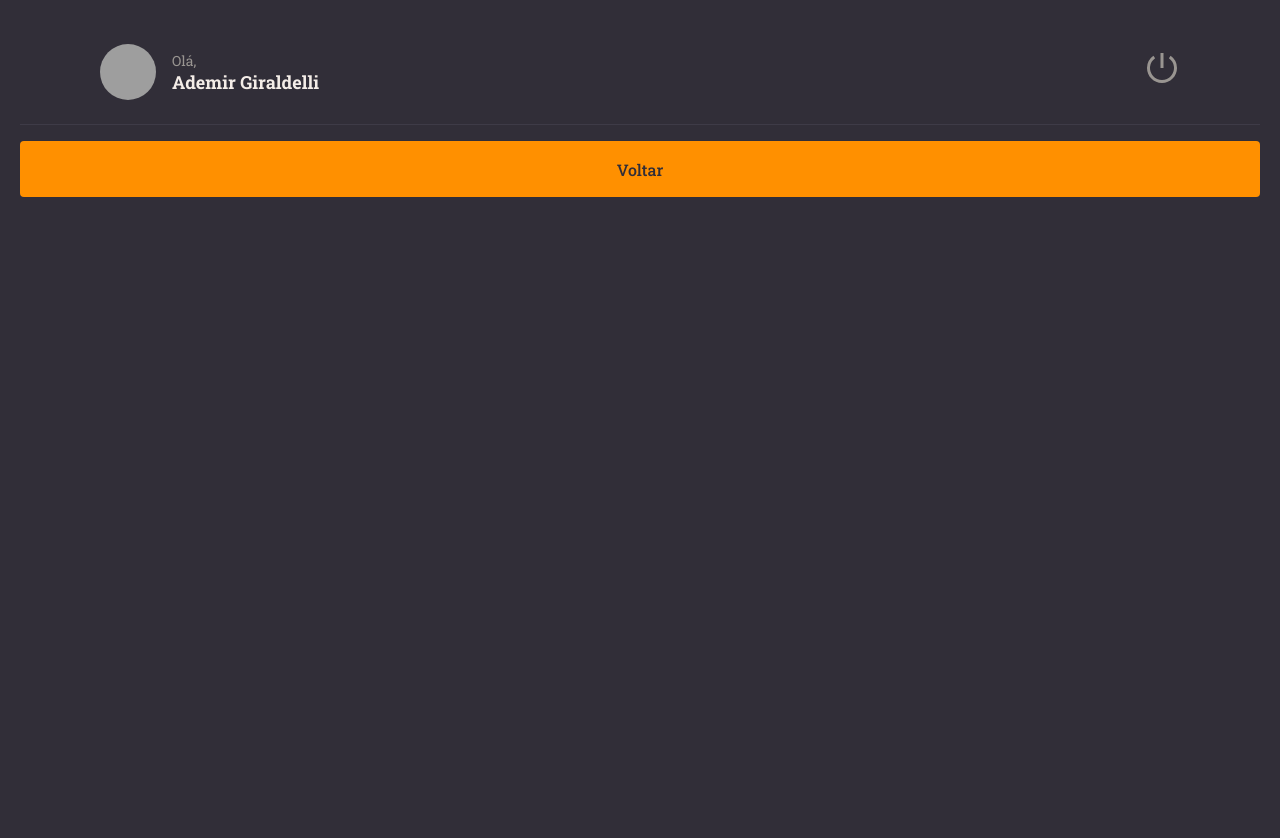
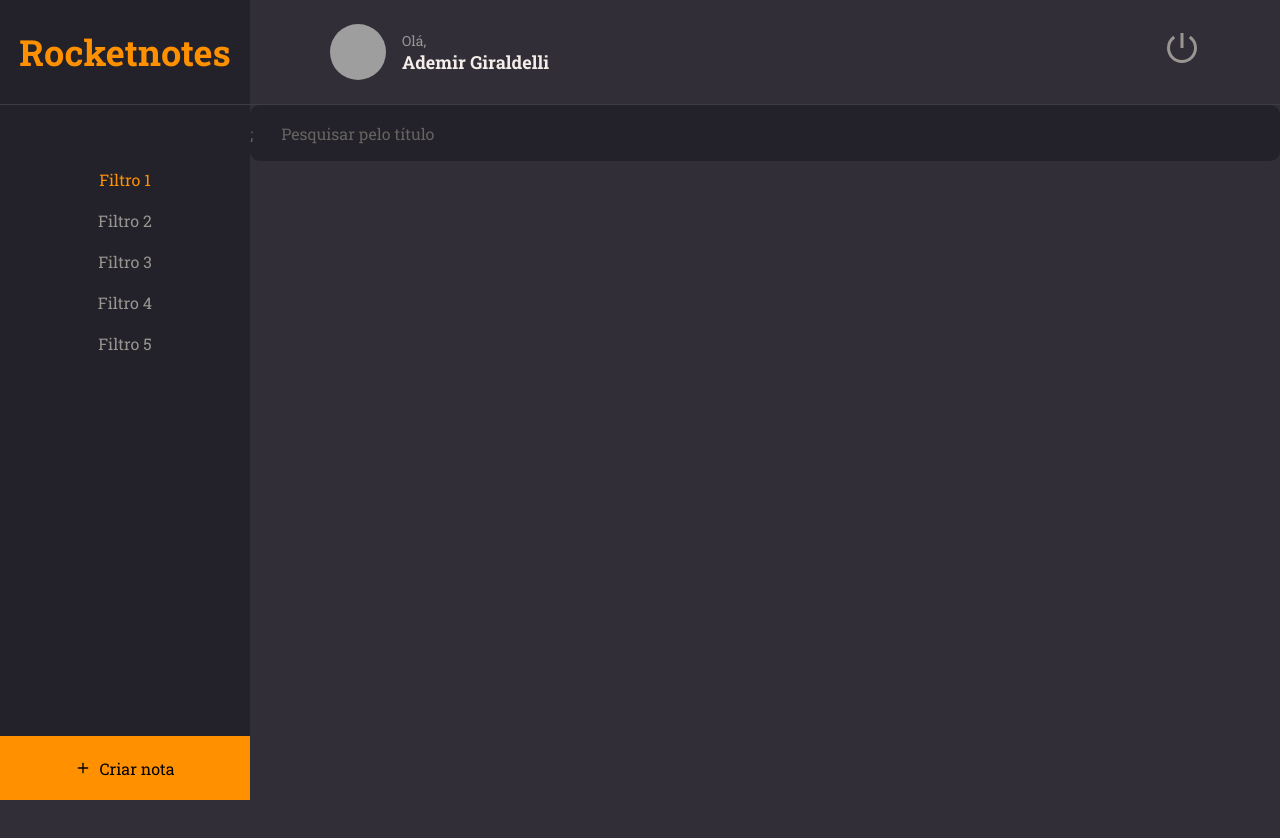
Before and after one commit to aeagiraldelli/rocketnotes, a React (Vite) app in the folder rocketnotes/: page / in a window 1280 px wide. After the commit the page ends 800 px from the top, so only its background shows below. Built offline with nearby package versions, Linux system fonts and the light colour scheme; grey boxes are pictures that could not be loaded.

Commit message:
finished some components

```diff
--- /dev/null
+++ b/rocketnotes/src/components/ButtonText/index.jsx
@@ -0,0 +1,9 @@
+import { Container } from './style';
+
+export function ButtonText({ title, isActive = false, ...rest }) {
+  return (
+    <Container type="button" $isactive={isActive.toString()} {...rest}>
+      {title}
+    </Container>
+  );
+}
--- /dev/null
+++ b/rocketnotes/src/components/ButtonText/style.js
@@ -0,0 +1,15 @@
+import styled from 'styled-components';
+
+export const Container = styled.button`
+  border: none;
+  background: none;
+  outline: none;
+  font-size: 16px;
+  color: ${({ theme, $isactive }) => {
+    if ($isactive == 'true') {
+      return theme.COLORS.ORANGE;
+    } else {
+      return theme.COLORS.GRAY_100;
+    }
+  }};
+`;
--- /dev/null
+++ b/rocketnotes/src/components/Input/index.jsx
@@ -0,0 +1,10 @@
+import { Container } from './style';
+
+export function Input({ icon: Icon, ...rest }) {
+  return (
+    <Container>
+      {Icon && <Icon size={20} />};
+      <input {...rest} />
+    </Container>
+  );
+}
--- /dev/null
+++ b/rocketnotes/src/components/Input/style.js
@@ -0,0 +1,29 @@
+import styled from 'styled-components';
+
+export const Container = styled.div`
+  width: 100%;
+  margin-bottom: 8px;
+
+  display: flex;
+  align-items: center;
+  gap: 16px;
+
+  background-color: ${({ theme }) => theme.COLORS.BACKGROUND_900};
+  color: ${({ theme }) => theme.COLORS.GRAY_300};
+  border-radius: 10px;
+
+  input {
+    height: 56px;
+    width: 100%;
+
+    padding: 12px;
+
+    color: ${({ theme }) => theme.COLORS.WHITE};
+    background: transparent;
+    border: none;
+
+    &::placeholder {
+      color: ${({ theme }) => theme.COLORS.GRAY_300};
+    }
+  }
+`;
--- a/rocketnotes/src/components/Section/style.js
+++ b/rocketnotes/src/components/Section/style.js
@@ -1,7 +1,7 @@
 import styled from 'styled-components';
 
 export const Container = styled.section`
-  margin: 56px 0 28px;
+  margin: 28px 0;
 
   h2 {
     border-bottom: 1px solid ${({ theme }) => theme.COLORS.BACKGROUND_700};
--- a/rocketnotes/src/main.jsx
+++ b/rocketnotes/src/main.jsx
@@ -2,6 +2,7 @@ import React from 'react';
 import ReactDOM from 'react-dom/client';
 import { ThemeProvider } from 'styled-components';
 import { Details } from './pages/Details';
+import { Home } from './pages/Home';
 import { theme } from './styles/theme';
 import { GlobalStyle } from './styles/global';
 
@@ -9,7 +10,7 @@ ReactDOM.createRoot(document.getElementById('root')).render(
   <React.StrictMode>
     <ThemeProvider theme={theme}>
       <GlobalStyle />
-      <Details />
+      <Home />
     </ThemeProvider>
   </React.StrictMode>
 );
--- a/rocketnotes/src/pages/Details/index.jsx
+++ b/rocketnotes/src/pages/Details/index.jsx
@@ -1,12 +1,58 @@
+import {
+  ButtonDeleteNote,
+  Container,
+  Content,
+  Links,
+  Title,
+  TextContent,
+} from './style';
+import { Header } from '../../components/Header';
+import { Section } from '../../components/Section';
+import { Tag } from '../../components/Tag';
+import { ButtonText } from '../../components/ButtonText';
 import { Button } from '../../components/Button';
-import { Container } from './style';
-import { Header } from '../../components/Header';
 
 export function Details() {
   return (
     <Container>
       <Header />
-      <Button label="Voltar" />
+      <main>
+        <Content>
+          <ButtonDeleteNote>
+            <ButtonText title="Excluir nota" />
+          </ButtonDeleteNote>
+
+          <Title>Introdução ao React</Title>
+
+          <TextContent>
+            Lorem ipsum dolor sit, amet consectetur adipisicing elit. Molestias,
+            illum non quod excepturi voluptatum atque cupiditate provident,
+            ratione unde, quisquam sunt eveniet laboriosam quo est sapiente
+            minus! Maiores, corporis non!
+          </TextContent>
+
+          <Section title="Links úteis">
+            <Links>
+              <li>
+                <a href="#">Link 1</a>
+              </li>
+              <li>
+                <a href="#">Link 2</a>
+              </li>
+              <li>
+                <a href="#">Link 3</a>
+              </li>
+            </Links>
+          </Section>
+          <Section title="Marcadores">
+            <Tag title="Nodejs" />
+            <Tag title="ExpressJS" />
+            <Tag title="Javascript" />
+            <Tag title="ReactJS" />
+          </Section>
+          <Button label="Voltar" />
+        </Content>
+      </main>
     </Container>
   );
 }
--- a/rocketnotes/src/pages/Details/style.js
+++ b/rocketnotes/src/pages/Details/style.js
@@ -9,4 +9,46 @@ export const Container = styled.div`
   grid-template-areas:
     'header'
     'content';
+
+  main {
+    grid-area: content;
+    overflow-y: scroll;
+    padding: 64px 0;
+  }
 `;
+
+export const Links = styled.ul`
+  list-style: none;
+  li {
+    margin-top: 12px;
+  }
+
+  a {
+    color: ${({ theme }) => theme.COLORS.WHITE};
+  }
+`;
+
+export const Content = styled.div`
+  max-width: 550px;
+  margin: 0 auto;
+
+  display: flex;
+  flex-direction: column;
+`;
+
+export const ButtonDeleteNote = styled.span`
+  align-self: end;
+`;
+
+export const Title = styled.h1`
+  font-size: 36px;
+  font-weight: 500;
+  padding-top: 64px;
+`;
+
+export const TextContent = styled.p`
+  font-size: 16px;
+  line-height: 1.6;
+  margin-top: 16px;
+  text-align: justify;
+`;
--- /dev/null
+++ b/rocketnotes/src/pages/Home/index.jsx
@@ -0,0 +1,31 @@
+import { FiPlus } from 'react-icons/fi';
+import { Container, Brand, Menu, Search, Content, NewNote } from './style';
+import { Header } from '../../components/Header';
+import { ButtonText } from '../../components/ButtonText';
+import { Input } from '../../components/Input';
+
+export function Home() {
+  return (
+    <Container>
+      <Brand>
+        <h1>Rocketnotes</h1>
+      </Brand>
+      <Header />
+      <Menu>
+        <ButtonText title="Filtro 1" isActive />
+        <ButtonText title="Filtro 2" />
+        <ButtonText title="Filtro 3" />
+        <ButtonText title="Filtro 4" />
+        <ButtonText title="Filtro 5" />
+      </Menu>
+      <Search>
+        <Input placeholder="Pesquisar pelo título" />
+      </Search>
+      <Content></Content>
+      <NewNote type="button">
+        <FiPlus />
+        Criar nota
+      </NewNote>
+    </Container>
+  );
+}
--- /dev/null
+++ b/rocketnotes/src/pages/Home/style.js
@@ -0,0 +1,63 @@
+import styled from 'styled-components';
+
+export const Container = styled.div`
+  height: 100vh;
+  width: 100%;
+
+  display: grid;
+  grid-template-columns: 250px auto;
+  grid-template-rows: 105px 128px auto 64px;
+  grid-template-areas:
+    'brand header'
+    'menu search'
+    'menu content'
+    'newnote content';
+
+  background-color: ${({ theme }) => theme.COLORS.BACKGROUND_800};
+`;
+
+export const Brand = styled.div`
+  grid-area: brand;
+
+  display: flex;
+  align-items: center;
+  justify-content: center;
+
+  font-size: 18px;
+  background-color: ${({ theme }) => theme.COLORS.BACKGROUND_900};
+  color: ${({ theme }) => theme.COLORS.ORANGE};
+  cursor: pointer;
+
+  border-bottom: 1px solid ${({ theme }) => theme.COLORS.BACKGROUND_700};
+`;
+
+export const Menu = styled.div`
+  grid-area: menu;
+  padding-top: 64px;
+
+  display: flex;
+  flex-direction: column;
+  gap: 20px;
+
+  background-color: ${({ theme }) => theme.COLORS.BACKGROUND_900};
+`;
+
+export const Search = styled.div`
+  grid-area: search;
+`;
+
+export const Content = styled.div`
+  grid-area: content;
+`;
+
+export const NewNote = styled.button`
+  grid-area: newnote;
+
+  background-color: ${({ theme }) => theme.COLORS.ORANGE};
+  border: none;
+
+  display: flex;
+  align-items: center;
+  justify-content: center;
+  gap: 8px;
+`;
--- a/rocketnotes/src/styles/global.js
+++ b/rocketnotes/src/styles/global.js
@@ -10,8 +10,6 @@ export const GlobalStyle = createGlobalStyle`
   body {
     background-color: ${({ theme }) => theme.COLORS.BACKGROUND_800};
     color: ${({ theme }) => theme.COLORS.WHITE};
-    margin: 20px;
-
     -webkit-font-smoothing: antialiased;
     -moz-osx-font-smoothing: grayscale;
   }
@@ -32,6 +30,6 @@ export const GlobalStyle = createGlobalStyle`
   }
 
   button:hover, a:hover {
-    filter: brightness(0.9);
+    filter: brightness(0.8);
   }
 `;
```
